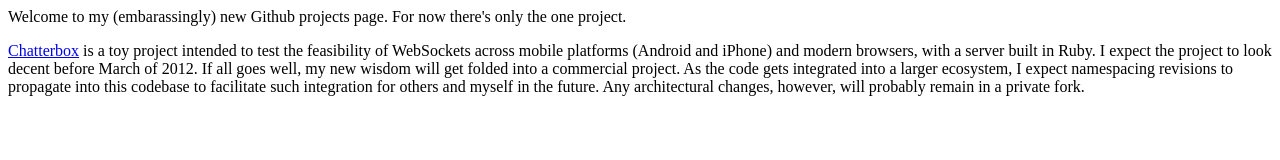
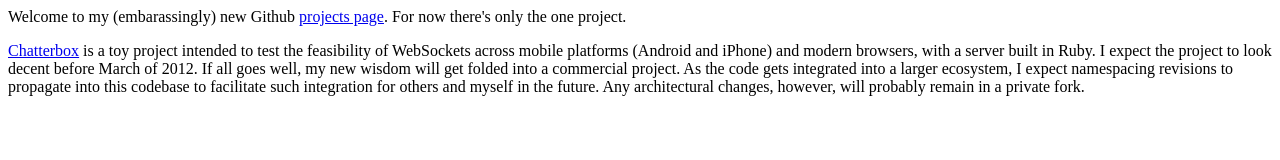
Before and after one commit to popham/popham.github.com, a plain HTML site: page index.html in a window 1280 px wide. Drawn offline with Linux system fonts and the light colour scheme.

Commit message:
Added link to native github page system.

```diff
--- a/index.html
+++ b/index.html
@@ -3,7 +3,9 @@
     <title>Tim Popham's Github Projects</title>
   </head>
   <body>
-    <p>Welcome to my (embarassingly) new Github projects page. For now there's only the one project.</p>
+    <p>Welcome to my (embarassingly) new Github <a
+href="http://github.com/popham/">projects
+page</a>. For now there's only the one project.</p>
 
     <p><a href="/chatterbox/">Chatterbox</a> is a toy project intended to test the feasibility of WebSockets across mobile platforms (Android and iPhone) and modern browsers, with a server built in Ruby. I expect the project to look decent before March of 2012. If all goes well, my new wisdom will get folded into a commercial project. As the code gets integrated into a larger ecosystem, I expect namespacing revisions to propagate into this codebase to facilitate such integration for others and myself in the future. Any architectural changes, however, will probably remain in a private fork.</p>
   </body>
```
